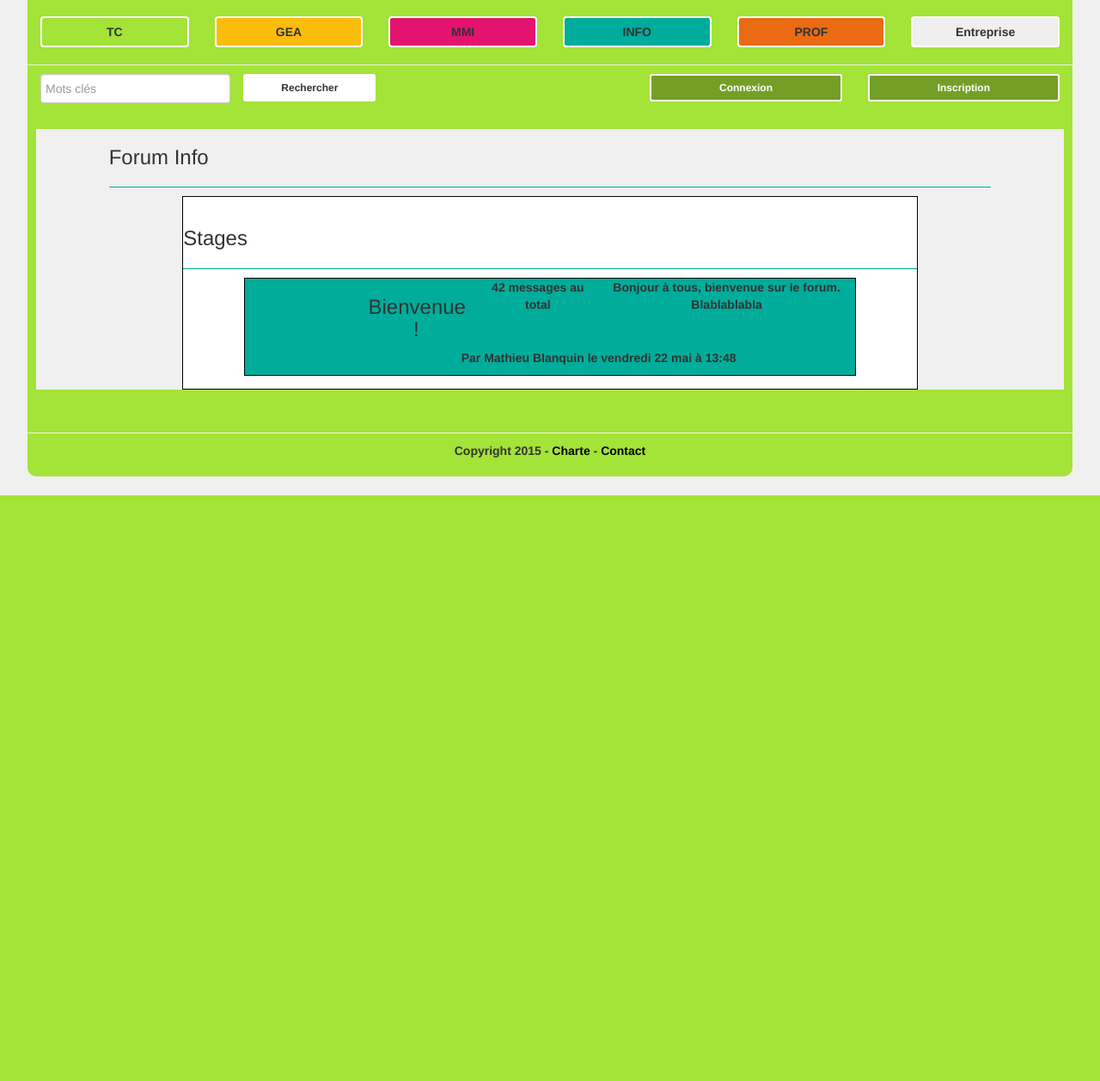
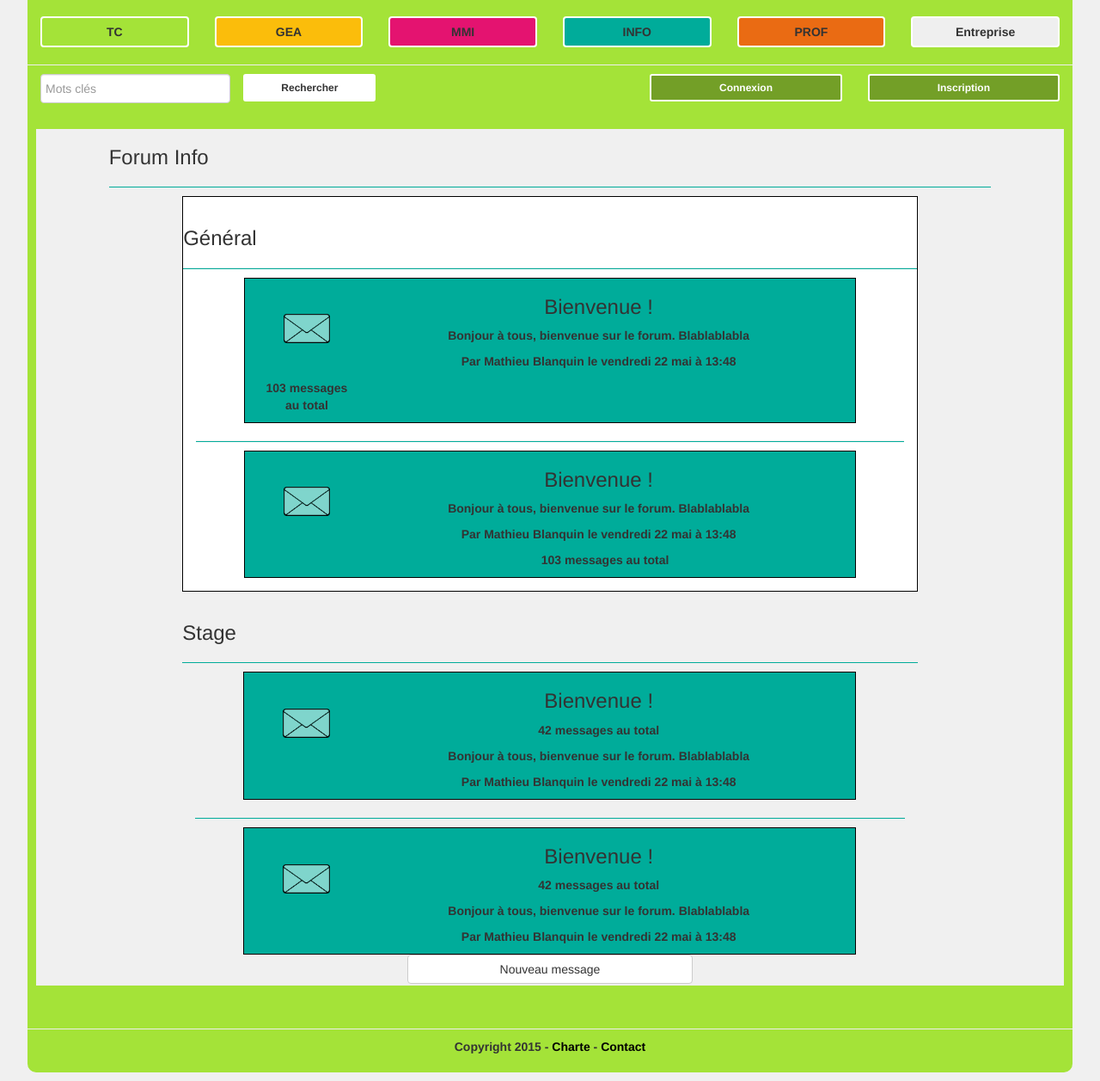
Before and after one commit to Babanar/SiteEtudiantIUTdeLens, a PHP site: page /forum in a window 1280 px wide. Shown: the part 224-1481 px from the top of the page at 86% size. Before the commit the page ends 800 px from the top, so only its background shows below. Run offline with PHP 8.4, Linux system fonts and the light colour scheme; some libraries are stand-ins or nearby versions.

Commit message:
vue du formulaire de creation d'un nouveau message dans l'index du forum mise en page d'une conversation sur le forum (non terminée) continuation de la mise en page de l'index du forum

```diff
--- a/site/application/controller/forum.php
+++ b/site/application/controller/forum.php
@@ -27,4 +27,9 @@ class forum extends Controller{
     {
          $this->view->render('forum/conversation.php');
     }
+
+    public function newConvI()
+    {
+         $this->view->render('forum/newConv_index.php');
+    }
 }
--- a/site/application/view/forum/index.php
+++ b/site/application/view/forum/index.php
@@ -8,12 +8,12 @@
       <hr>
     </div>
 
-<div class="row">
-        <div class="col-md-10 col-md-offset-1 forumcat_view">
+    <div class="row">
+        <div class="col-md-10 col-md-offset-1" id="forumcat_view">
 
             <div class="row">
             <h3>
-                <span class="stagesCatTitre">Stages</span>
+                <span class="stagesCatTitre">Général</span>
             </h3>
             <hr>
             </div>
@@ -22,16 +22,36 @@
                     <div class="col-md-10 col-md-offset-1 messageForum">
 
                         <div class="col-md-2">
-
+                            <img src="../public/img/icone_msg.png" class="ico_no_new_msg">
+                            <div class="row"><p>103 messages au total</p></div>
                         </div>
 
                         <div class="col-md-10">
-                            <div class="row titretopic"><h3 class="col-md-3">Bienvenue !</h3><p class="col-md-3 nbMsg">42 messages au total</p>
+                            <div class="row titretopic"><h3>Bienvenue !</h3></div>
                             <div class="row"><p class="lastMSG">Bonjour à tous, bienvenue sur le forum. Blablablabla</p></div>
                             <div  class="row"><p class="InfoMSG">Par Mathieu Blanquin le vendredi 22 mai à 13:48</p></div>
                         </div>
                     </div>
             </div>
+
+            <hr>
+
+            <div class="row">
+                    <div class="col-md-10 col-md-offset-1 messageForum">
+
+                        <div class="col-md-2">
+                            <img src="../public/img/icone_msg.png" class="ico_no_new_msg">
+                        </div>
+
+                        <div class="col-md-10">
+                            <div class="row titretopic"><h3>Bienvenue !</h3></div>
+                            <div class="row"><p class="lastMSG">Bonjour à tous, bienvenue sur le forum. Blablablabla</p></div>
+                            <div  class="row"><p class="InfoMSG">Par Mathieu Blanquin le vendredi 22 mai à 13:48</p></div>
+                             <div class="row nbMsg"><p>103 messages au total</p></div>
+                        </div>
+
+
+                    </div>
             </div>
         </div>
 
@@ -39,5 +59,56 @@
 
 </div>
 
+    <div class="row">
+        <div class="col-md-10 col-md-offset-1 forumcat_view">
+
+            <div class="row">
+            <h3>
+                <span class="généralCatTitre">Stage</span>
+            </h3>
+            <hr>
+            </div>
+
+            <div class="row">
+                    <div class="col-md-10 col-md-offset-1 messageForum">
+
+                        <div class="col-md-2">
+                            <img src="../public/img/icone_msg.png" class="ico_no_new_msg">
+                        </div>
+
+                        <div class="col-md-10">
+                            <div class="row titretopic"><h3>Bienvenue !</h3><p>42 messages au total</p></div>
+                            <div class="row"><p class="lastMSG">Bonjour à tous, bienvenue sur le forum. Blablablabla</p></div>
+                            <div  class="row"><p class="InfoMSG">Par Mathieu Blanquin le vendredi 22 mai à 13:48</p></div>
+                        </div>
+                    </div>
+            </div>
+
+            <hr>
+
+            <div class="row">
+                    <div class="col-md-10 col-md-offset-1 messageForum">
+
+                        <div class="col-md-2">
+                            <img src="../public/img/icone_msg.png" class="ico_no_new_msg">
+                        </div>
+
+                        <div class="col-md-10">
+                            <div class="row titretopic"><h3>Bienvenue !</h3><p>42 messages au total</p></div>
+                            <div class="row"><p class="lastMSG">Bonjour à tous, bienvenue sur le forum. Blablablabla</p></div>
+                            <div  class="row"><p class="InfoMSG">Par Mathieu Blanquin le vendredi 22 mai à 13:48</p></div>
+                        </div>
+                    </div>
+            </div>
+        </div>
+
+
+
+
+
 </div>
 </div>
+    <div class="row">
+            <button type="submit" class="btn btn-default col-md-offset-4 col-md-4" id="newmsg_btn">Nouveau message</button>
+    </div>
+</div>
--- a/site/public/css/style.css
+++ b/site/public/css/style.css
@@ -388,11 +388,16 @@ form label{
     margin:15px;
 }
 
-.forumcat_view
+#forumcat_view
 {
     border: 1px solid black;
     padding: 15px;
     background-color:white;
+    margin-bottom: 15px;
+}
+
+#forumconv_view
+{
 
 }
 
@@ -412,3 +417,40 @@ form label{
 {
     background-color: #00AC9A;
 }
+
+.ico_no_new_msg
+{
+    height: 34px;
+    margin-top: 50%;
+    margin-bottom: 50%;
+}
+
+.messageForum .nbMsg
+{
+    text-align: center;
+    padding-left: 15px;
+}
+
+.infosAuteur
+{
+    border-right: 1px solid black;
+    padding-right: 15px;
+}
+
+.infosComplementaires
+{
+    font-size: 10px;
+    text-align: left;
+    padding-left: 15px;
+}
+
+.photoAuteur
+{
+    height: 133px;
+    width:100%;
+}
+
+.datetimemsg
+{
+    text-align: right;
+}
```
Also changed, not shown: site/application/view/forum/conversation.php (+24 -8 lines), site/application/view/forum/newConv_index.php (added, +52 -0 lines).
